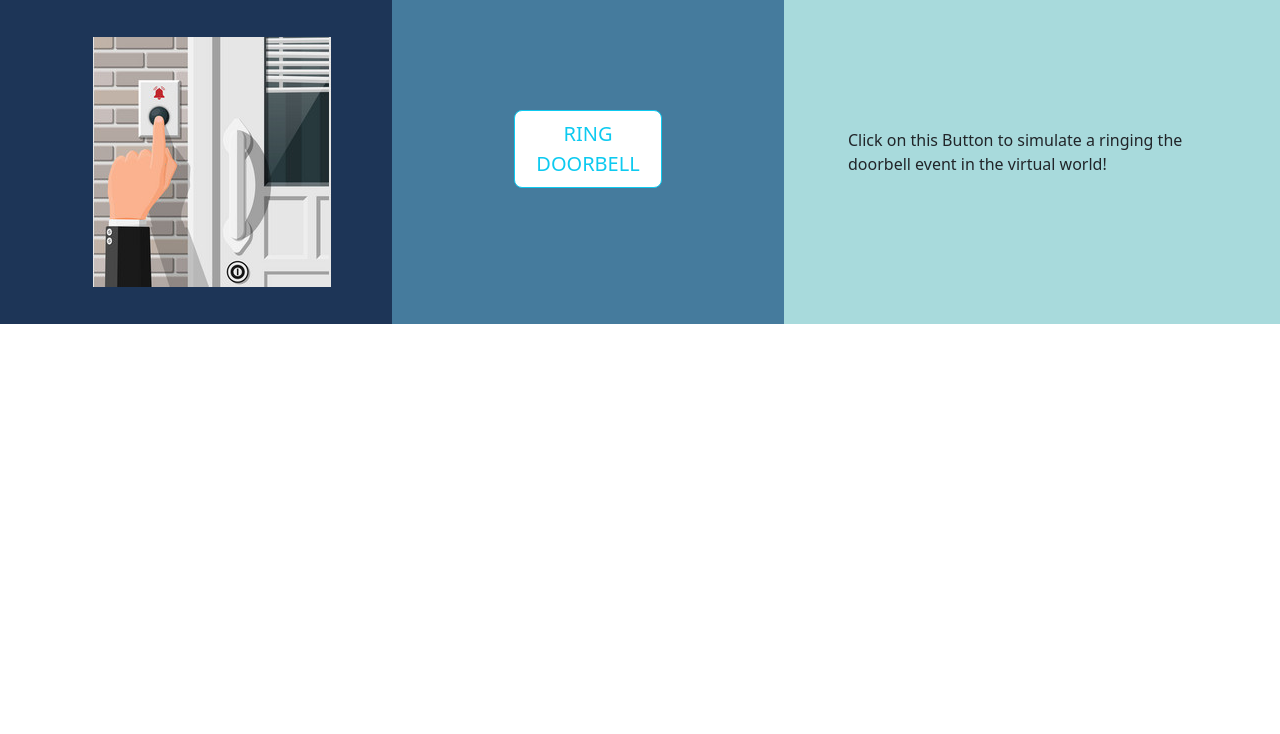
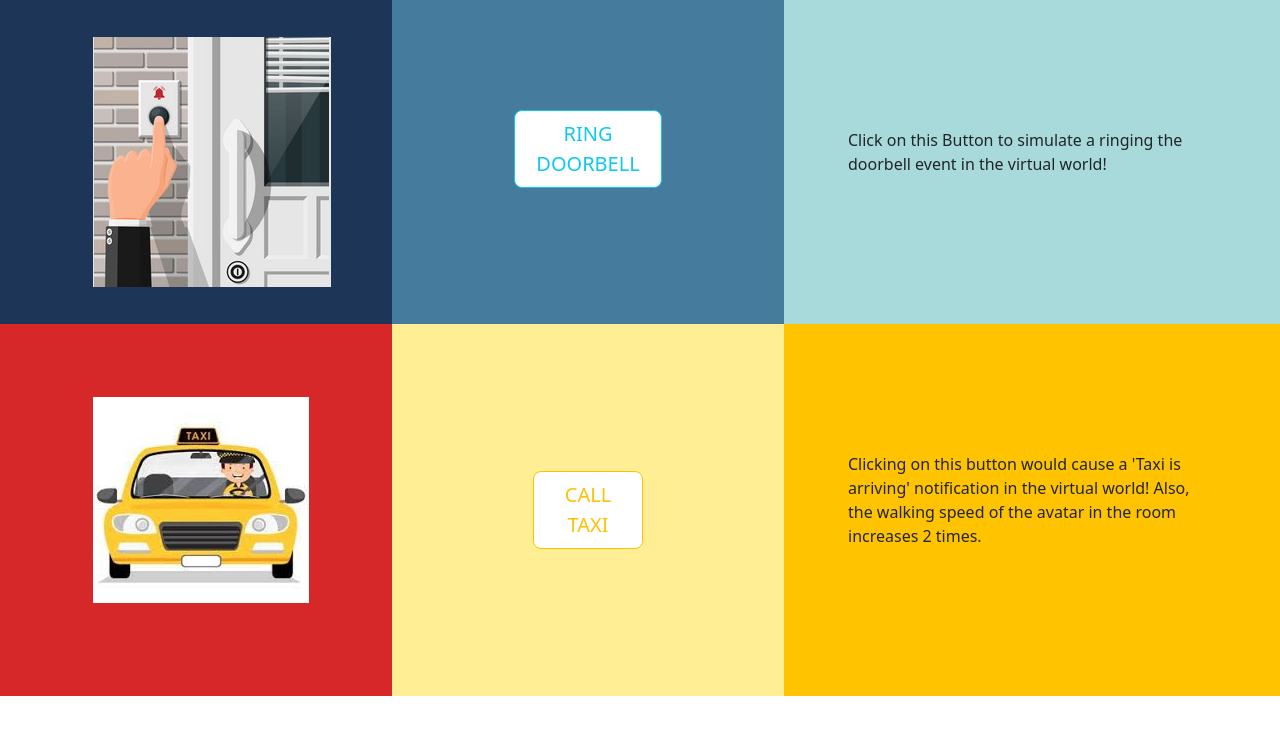
Before and after one commit to Shreyras/EventSimulator, a plain HTML site: page index.html in a window 1280 px wide. Drawn offline with nearby package versions, Linux system fonts and the light colour scheme.

Commit message:
Update index.html

```diff
--- a/index.html
+++ b/index.html
@@ -4,11 +4,13 @@
 <head>
   <meta charset="utf-8">
   <title>Event Simulator</title>
+  <!-- below is the bootstrap 5.2 -->
   <link href="https://cdn.jsdelivr.net/npm/bootstrap@5.2.0-beta1/dist/css/bootstrap.min.css" rel="stylesheet" integrity="sha384-0evHe/X+R7YkIZDRvuzKMRqM+OrBnVFBL6DOitfPri4tjfHxaWutUpFmBp4vmVor" crossorigin="anonymous">
   <link rel="stylesheet" href="styles.css" />
 </head>
 
 <body>
+  <!-- this is a 1x3 grid for doobell -->
   <div class="container-fluid doorbell">
     <div class="row">
       <div class="col img-col">
@@ -24,7 +26,25 @@
       </div>
     </div>
   </div>
-  <script src="script.js" charset="utf-8"></script>
+
+  <!-- #this is a 1x3 grid for taxi -->
+  <div class="container-fluid taxi">
+    <div class="row">
+      <div class="col taxiImg-col">
+        <img class="taxiImage" src="taxiImage.jpg" alt="taxi-image" />
+      </div>
+      <div class="col taxiBtn-col">
+        <button class="btn btn-outline-warning btn-lg" id="taxiButton" type="button">CALL TAXI</button>
+      </div>
+      <div class="col taxiInfo-col">
+        <p>
+          Clicking on this button would cause a 'Taxi is arriving' notification in the virtual world!
+          Also, the walking speed of the avatar in the room increases 2 times.
+        </p>
+      </div>
+    </div>
+  </div>
+  <script src="simulator_script.js" charset="utf-8"></script>
 </body>
 
 </html>
```
